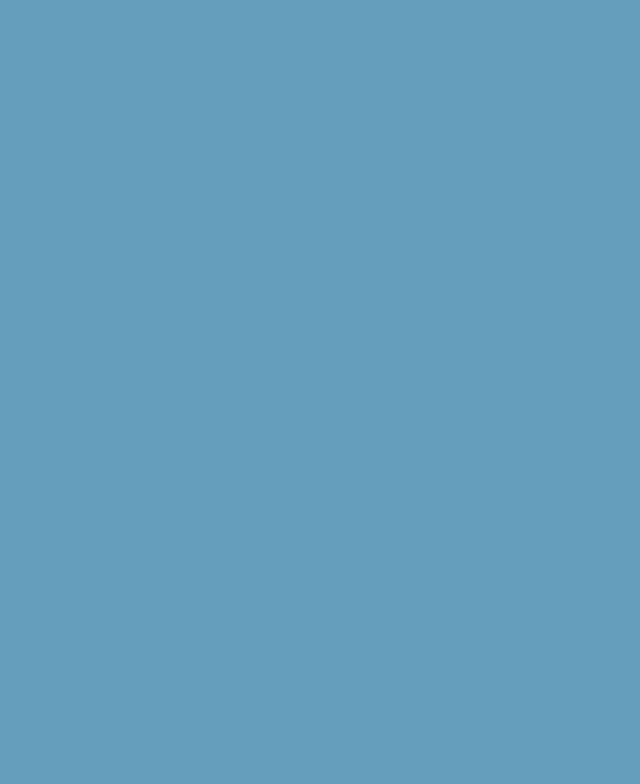
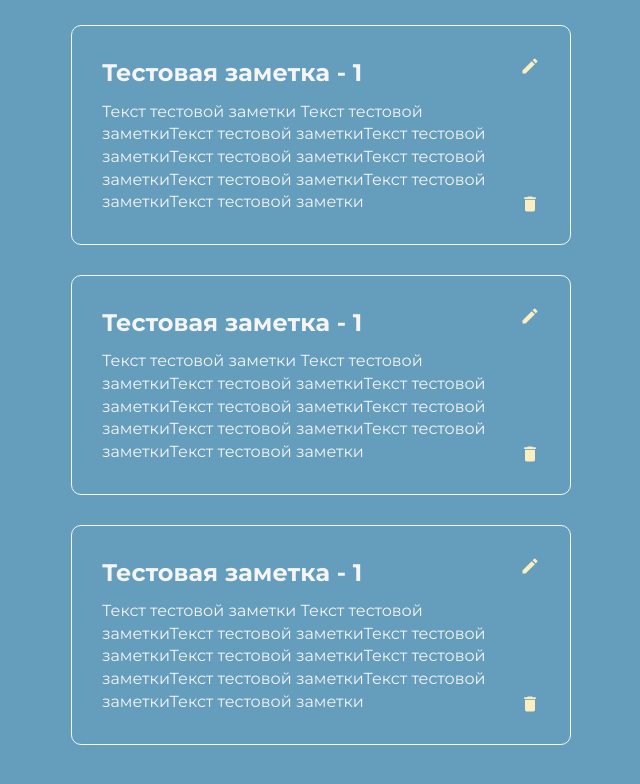
Before and after one commit to evgeniy-strunevskiy/notes-with-tags-test-app, a React (Create React App) app: page / in a window 1280 px wide. Shown: the top 784 px of the page, without its empty margins (304-944 px from the left). Built offline with nearby package versions, Linux system fonts and the light colour scheme; data requests are answered from the project's data file.

Commit message:
Note component and deletion note

```diff
--- a/package.json
+++ b/package.json
@@ -3,6 +3,7 @@
   "version": "0.1.0",
   "private": true,
   "dependencies": {
+    "@react-icons/all-files": "^4.1.0",
     "@reduxjs/toolkit": "^1.9.3",
     "@testing-library/jest-dom": "^5.16.5",
     "@testing-library/react": "^13.4.0",
@@ -17,6 +18,7 @@
     "normalize.css": "^8.0.1",
     "react": "^18.2.0",
     "react-dom": "^18.2.0",
+    "react-icons": "^4.8.0",
     "react-redux": "^8.0.5",
     "react-scripts": "5.0.1",
     "sass": "^1.59.3",
--- a/server/db.json
+++ b/server/db.json
@@ -2,18 +2,18 @@
   "notes": [
     {
       "id": "1",
-      "title": "Тестовая заметка",
-      "text": "Обновленный Текст тестовой заметки"
+      "title": "Тестовая заметка - 1",
+      "text": "Текст тестовой заметки Текст тестовой заметкиТекст тестовой заметкиТекст тестовой заметкиТекст тестовой заметкиТекст тестовой заметкиТекст тестовой заметкиТекст тестовой заметкиТекст тестовой заметки"
     },
     {
-      "id": 1679664375990,
-      "title": "Тестовая заметка",
-      "text": "Текст тестовой заметки"
+      "id": "2",
+      "title": "Тестовая заметка - 1",
+      "text": "Текст тестовой заметки Текст тестовой заметкиТекст тестовой заметкиТекст тестовой заметкиТекст тестовой заметкиТекст тестовой заметкиТекст тестовой заметкиТекст тестовой заметкиТекст тестовой заметки"
     },
     {
-      "id": 1679665464344,
-      "title": "Тестовая заметка",
-      "text": "Текст тестовой заметки"
+      "id": "3",
+      "title": "Тестовая заметка - 1",
+      "text": "Текст тестовой заметки Текст тестовой заметкиТекст тестовой заметкиТекст тестовой заметкиТекст тестовой заметкиТекст тестовой заметкиТекст тестовой заметкиТекст тестовой заметкиТекст тестовой заметки"
     }
   ],
   "tags": [
--- a/src/App.scss
+++ b/src/App.scss
@@ -144,4 +144,13 @@ address {
 .App {
   height: 100%;
   background-color: var(--color-blue);
+  display: flex;
+  justify-content: center;
+  align-items: center;
 }
+
+.wrapper {
+  display: flex;
+  justify-content: center;
+  align-items: center;
+}
--- a/src/App.tsx
+++ b/src/App.tsx
@@ -1,11 +1,14 @@
 import React from "react";
 import "./App.scss";
+import { Notes } from "./pages/Notes";
 
 function App() {
 
   return (
     <div className="App">
-
+      <div className="wrapper">
+        <Notes />
+      </div>
     </div>
   );
 }
--- /dev/null
+++ b/src/components/Note.module.scss
@@ -0,0 +1,66 @@
+.note {
+  max-width: 500px;
+  width: 100%;
+  border-radius: 10px;
+  border: 1px solid var(--color-white);
+  padding: 30px;
+  margin-right: 30px;
+  margin-bottom: 30px;
+  cursor: pointer;
+  display: flex;
+  justify-content: space-between;
+  transition: box-shadow 0.2s ease-in-out, transform 0.2s ease-in-out;
+
+  &:hover {
+    box-shadow: 0px 20px 35px rgba(0, 0, 0, 0.6);
+    transform: translateY(-5px);
+  }
+}
+
+.note__title {
+  text-align: left;
+  font-weight: bold;
+  font-size: 24px;
+  padding-bottom: 10px;
+}
+
+.note__text {
+  text-align: left;
+  font-size: 16px;
+}
+
+.note__content {
+  display: flex;
+  flex-direction: column;
+}
+
+.note__buttons {
+  display: flex;
+  flex-direction: column;
+  justify-content: space-between;
+}
+
+.note__delete {
+  width: 20px;
+  height: 20px;
+  color: var(--color-Moccasin);
+  transition: 0.2s ease-in-out;
+  &:hover {
+    color: var(--color-salmon);
+  }
+  &:active {
+    color: var(--color-Khaki);
+  }
+}
+.note__edit {
+  width: 20px;
+  height: 20px;
+  color: var(--color-Moccasin);
+  transition: 0.2s ease-in-out;
+  &:hover {
+    color: var(--color-salmon);
+  }
+  &:active {
+    color: var(--color-Khaki);
+  }
+}
--- /dev/null
+++ b/src/components/Note.tsx
@@ -0,0 +1,34 @@
+import classnames from "classnames";
+import React, { FC } from "react";
+import styles from "./Note.module.scss";
+import { INote } from "./../types/noteTypes";
+import { MdEdit } from 'react-icons/md';
+import { MdDelete } from 'react-icons/md';
+import { useDeleteNoteMutation } from "../api/notesApi";
+
+interface NoteTypes {
+  note: INote;
+}
+
+
+export const Note: FC<NoteTypes> = ({ note }) => {
+
+  const [deleteNote] = useDeleteNoteMutation();
+
+  const handleDeleteNote = async (id: number) => {
+      await deleteNote(id);
+  }
+
+  return (
+    <div className={classnames(styles.note)}>
+      <div className={classnames(styles.note__content)}>
+        <h3 className={classnames(styles.note__title)}>{note.title}</h3>
+        <p className={classnames(styles.note__text)}>{note.text}</p>
+      </div>
+      <div className={classnames(styles.note__buttons)}>
+      <MdEdit className={classnames(styles.note__edit)} />
+      <MdDelete className={classnames(styles.note__delete)} onClick={() => handleDeleteNote(note.id)}/>
+      </div>
+    </div>
+  );
+};
--- /dev/null
+++ b/src/pages/Notes.module.scss
@@ -0,0 +1,8 @@
+.notes {
+  display: flex;
+  flex-direction: column;
+}
+
+.notes__item {
+  flex: 1;
+}
--- /dev/null
+++ b/src/pages/Notes.tsx
@@ -0,0 +1,19 @@
+import React from "react";
+import { useGetNotesQuery } from "../api/notesApi";
+import styles from "./Notes.module.scss";
+import classNames from "classnames";
+import { Note } from "../components/Note";
+
+export const Notes = () => {
+  const { data: notes } = useGetNotesQuery();
+
+  return (
+      <ul className={classNames(styles.notes)}>
+        {notes?.map((note) => (
+          <li className={classNames(styles.notes__item)} key={note.id}>
+            <Note note={note} />
+          </li>
+        ))}
+      </ul>
+  );
+};
```
Also changed, not shown: 1 other file (tests, documents, lock files or other folders).
